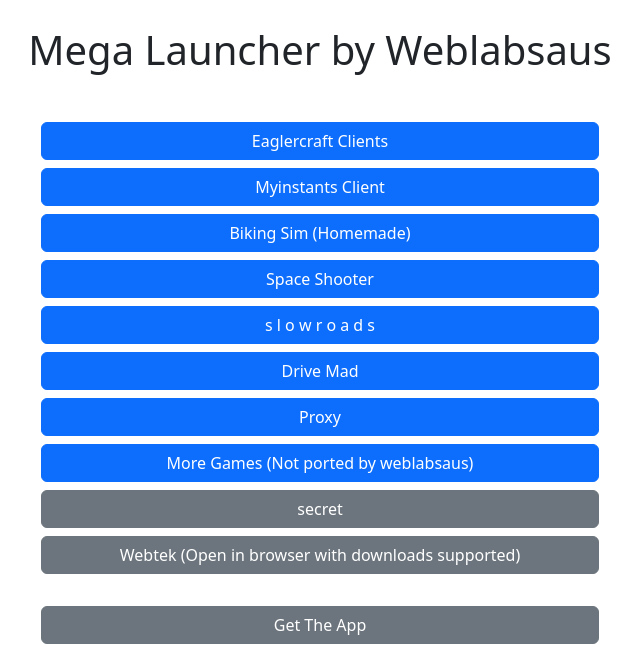
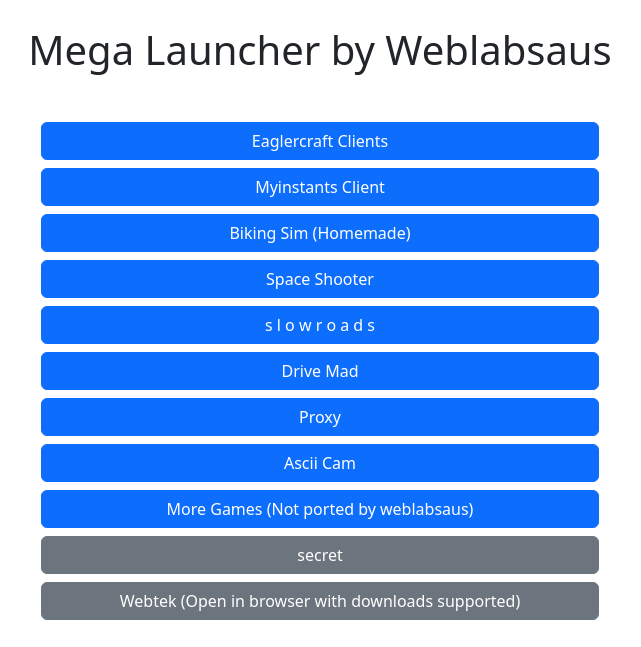
Before and after one commit to lachameleon/Mega-Launcher, a plain HTML site: page index.html in a window 1280 px wide. Shown: the part 183-830 px from the top of the page, without its empty margins (320-961 px from the left). Drawn offline with nearby package versions, Linux system fonts and the light colour scheme.

Commit message:
Update index.html

```diff
--- a/index.html
+++ b/index.html
@@ -20,6 +20,7 @@
 				<a class="btn btn-primary" href="https://weblabsaus.github.io/s-l-o-w-r-o-a-d-s/"><i></i> s l o w r o a d s</a>
 				<a class="btn btn-primary" href="https://weblabsaus.github.io/Drive-Mad/"><i></i> Drive Mad</a>
 				<a class="btn btn-primary" href="https://weblabsaus.github.io/Proxy/"><i></i> Proxy</a>
+				<a class="btn btn-primary" href="asciicam.html"><i></i>Ascii Cam </a>
 				<a class="btn btn-primary" href="games.html"><i></i> More Games (Not ported by weblabsaus) </a>
 				<a class="btn btn-secondary" href="hmm.html"><i></i> secret </a>
 				<a class="btn btn-secondary" href="webtek.html"><i></i> Webtek (Open in browser with downloads supported) </a>
```
